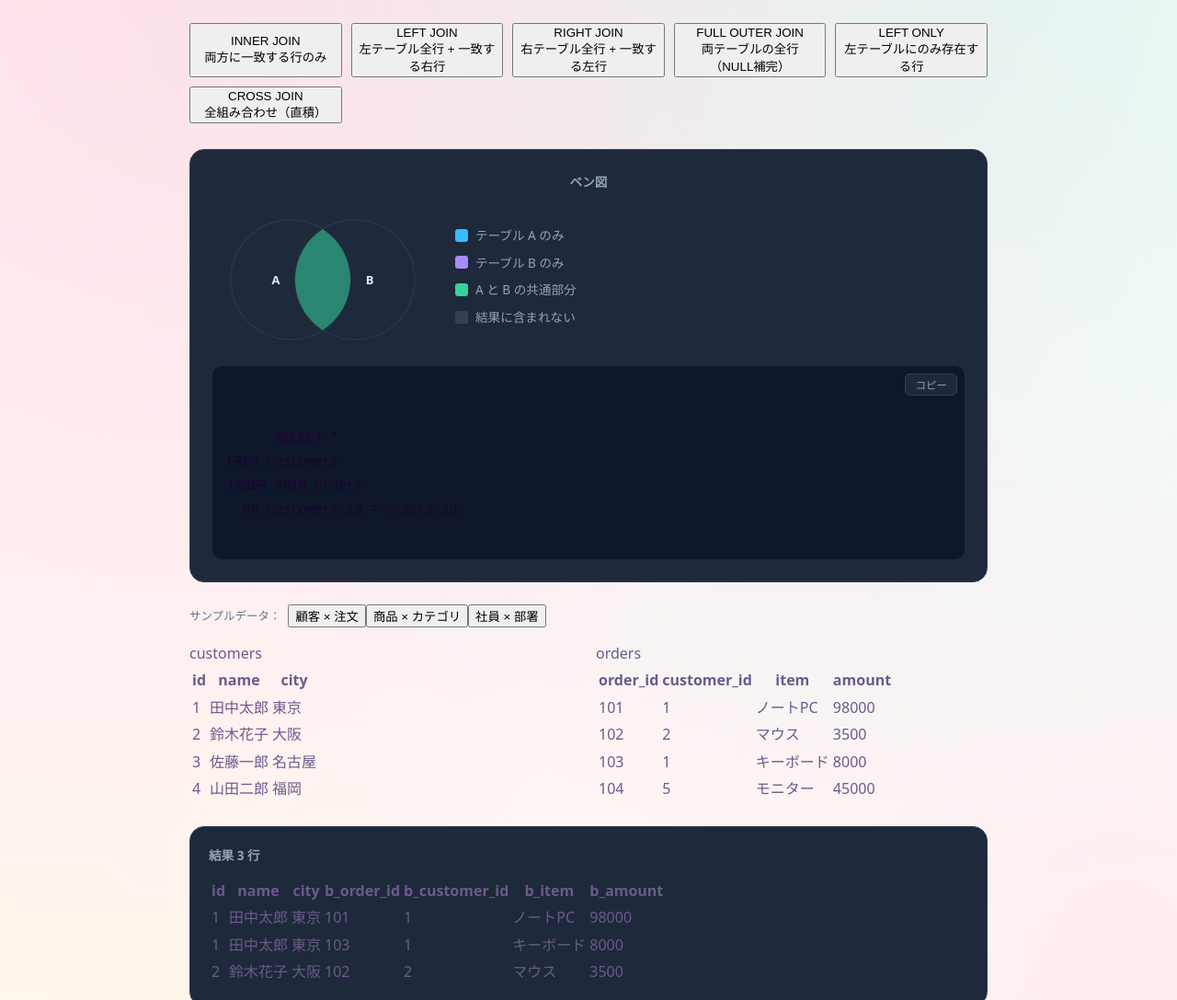
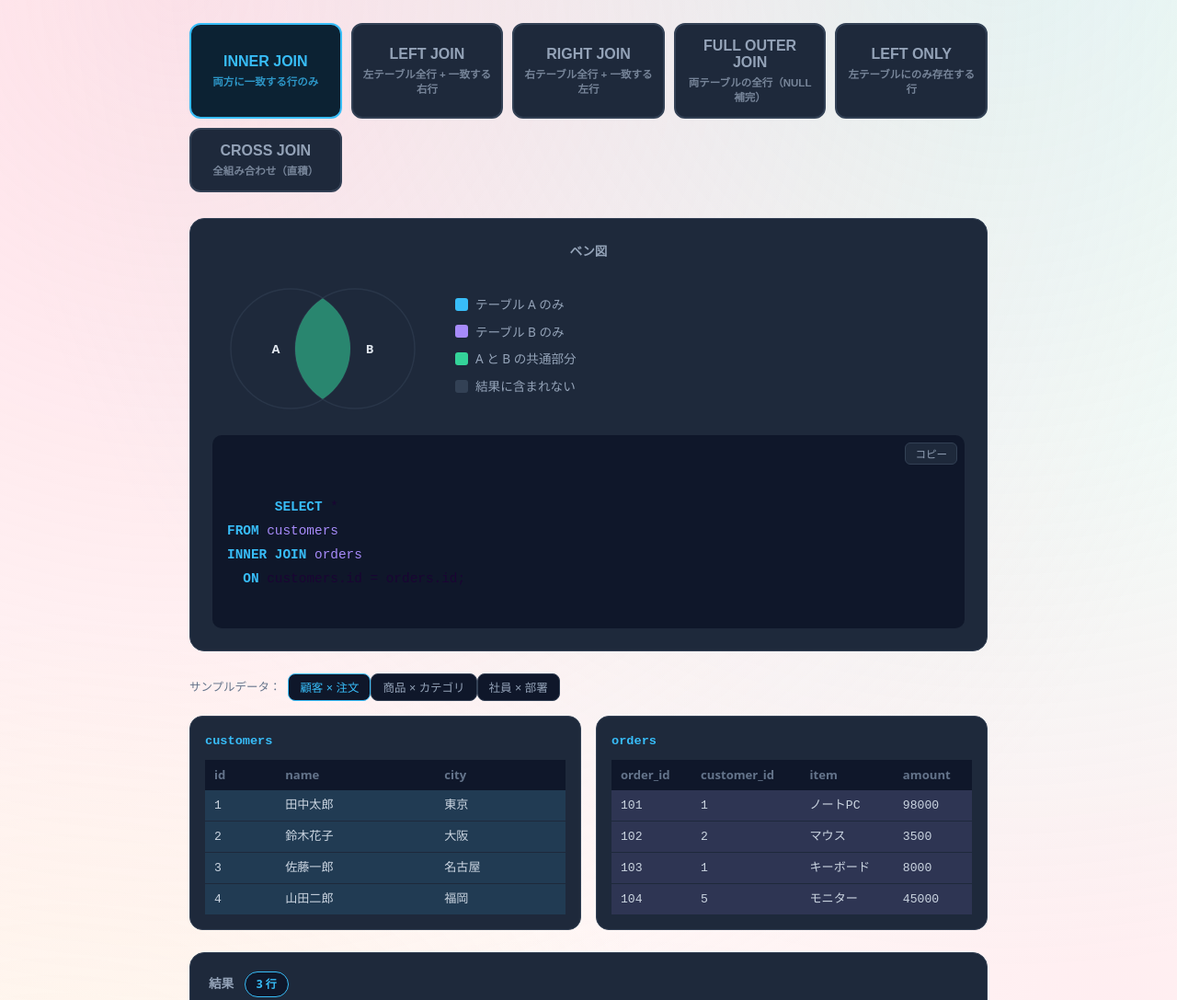
Before and after one commit to yumi-labs-tokyo/yumi-labs, an Astro site: page /tools/sql-join-visual in a window 1280 px wide. Shown: the part 293-1380 px from the top of the page at 92% size. Built offline with nearby package versions, Linux system fonts and the light colour scheme; Astro itself is replaced by a stand-in of ours; a web font is replaced by a local one.

Commit message:
fix: id:50 真の原因 — JS生成テーブルにスコープCSSが効いていなかった
これまでの修正が全く反映されなかった根本原因を特定:
- テーブル/table-card/th/td 等は renderSourceTables() の innerHTML で
  動的生成される
- Astroのスコープ付き<style>はビルド時のテンプレート要素にのみ
  data-astro-cid属性を付与し、セレクタを table[data-astro-cid-xxx] に変換
- JS生成要素にはこの属性が付かないため、min-width:0/overflow-x:auto/
  white-space:nowrap 等のスタイルが一切適用されていなかった

修正:
- コンテナに一意クラス .sqljv を付与
- JS生成要素のセレクタ(.join-btn, .dataset-btn, .table-card, table,
  th, td, .sql-*, .result-row-*, .result-count)を :global(.sqljv ...) に
  変換してページ固有グローバル化
- ビルド出力で .sqljv table 等がdata-astro-cidなしで出力されることを確認

Co-Authored-By: Claude Sonnet 4.6 <noreply@anthropic.com>

```diff
--- a/src/pages/tools/sql-join-visual.astro
+++ b/src/pages/tools/sql-join-visual.astro
@@ -10,15 +10,15 @@ import BaseLayout from '../../layouts/BaseLayout.astro';
 
   /* JOIN selector */
   .join-grid { display: grid; grid-template-columns: repeat(auto-fit, minmax(140px, 1fr)); gap: 10px; margin-bottom: 28px; }
-  .join-btn {
+  :global(.sqljv .join-btn) {
     padding: 14px 10px; border-radius: 12px; border: 2px solid #334155;
     background: #1e293b; color: #94a3b8; cursor: pointer; text-align: center;
     transition: all .2s; font-weight: 700;
   }
-  .join-btn:hover { border-color: #38bdf8; color: var(--gray-0); }
-  .join-btn.active { border-color: #38bdf8; background: #0c2233; color: #38bdf8; }
-  .join-btn-name { font-size: 1rem; margin-bottom: 4px; }
-  .join-btn-desc { font-size: 0.72rem; color: inherit; opacity: .75; }
+  :global(.sqljv .join-btn:hover) { border-color: #38bdf8; color: #f8fafc; }
+  :global(.sqljv .join-btn.active) { border-color: #38bdf8; background: #0c2233; color: #38bdf8; }
+  :global(.sqljv .join-btn-name) { font-size: 1rem; margin-bottom: 4px; }
+  :global(.sqljv .join-btn-desc) { font-size: 0.72rem; color: inherit; opacity: .75; }
 
   /* venn diagram */
   .venn-section { background: #1e293b; border: 1px solid #334155; border-radius: 16px; padding: 24px; margin-bottom: 24px; overflow: hidden; }
@@ -35,9 +35,9 @@ import BaseLayout from '../../layouts/BaseLayout.astro';
     overflow-x: auto; -webkit-overflow-scrolling: touch;
     white-space: pre-wrap; overflow-wrap: break-word; max-width: 100%;
   }
-  .sql-kw { color: #38bdf8; font-weight: 700; }
-  .sql-tbl { color: #a78bfa; }
-  .sql-cmt { color: #475569; }
+  :global(.sqljv .sql-kw) { color: #38bdf8; font-weight: 700; }
+  :global(.sqljv .sql-tbl) { color: #a78bfa; }
+  :global(.sqljv .sql-cmt) { color: #475569; }
   .copy-btn {
     position: absolute; top: 8px; right: 8px;
     padding: 3px 10px; border-radius: 6px; border: 1px solid #334155;
@@ -48,24 +48,24 @@ import BaseLayout from '../../layouts/BaseLayout.astro';
   /* data tables */
   .tables-row { display: grid; grid-template-columns: 1fr 1fr; gap: 16px; margin-bottom: 24px; }
   @media(max-width:580px){ .tables-row { grid-template-columns: 1fr; } }
-  .table-card { background: #1e293b; border: 1px solid #334155; border-radius: 14px; padding: 16px; overflow-x: auto; -webkit-overflow-scrolling: touch; max-width: 100%; min-width: 0; }
-  .table-name { font-size: 0.85rem; font-weight: 700; color: #38bdf8; margin-bottom: 10px; font-family: 'Courier New', monospace; }
-  table { min-width: 100%; border-collapse: collapse; font-size: 0.82rem; }
-  th { background: #0f172a; color: #64748b; padding: 6px 10px; text-align: left; font-weight: 600; white-space: nowrap; }
-  td { padding: 6px 10px; border-bottom: 1px solid #1e293b; color: #cbd5e1; font-family: 'Courier New', monospace; white-space: nowrap; }
-  tr:last-child td { border-bottom: none; }
-  td.hl-left  { background: rgba(56,189,248,.12); }
-  td.hl-right { background: rgba(167,139,250,.12); }
-  td.null-val { color: #475569; font-style: italic; }
+  :global(.sqljv .table-card) { background: #1e293b; border: 1px solid #334155; border-radius: 14px; padding: 16px; overflow-x: auto; -webkit-overflow-scrolling: touch; max-width: 100%; min-width: 0; }
+  :global(.sqljv .table-name) { font-size: 0.85rem; font-weight: 700; color: #38bdf8; margin-bottom: 10px; font-family: 'Courier New', monospace; }
+  :global(.sqljv table) { min-width: 100%; border-collapse: collapse; font-size: 0.82rem; }
+  :global(.sqljv th) { background: #0f172a; color: #64748b; padding: 6px 10px; text-align: left; font-weight: 600; white-space: nowrap; }
+  :global(.sqljv td) { padding: 6px 10px; border-bottom: 1px solid #1e293b; color: #cbd5e1; font-family: 'Courier New', monospace; white-space: nowrap; }
+  :global(.sqljv tr:last-child td) { border-bottom: none; }
+  :global(.sqljv td.hl-left)  { background: rgba(56,189,248,.12); }
+  :global(.sqljv td.hl-right) { background: rgba(167,139,250,.12); }
+  :global(.sqljv td.null-val) { color: #475569; font-style: italic; }
 
   /* result */
   .result-card { background: #1e293b; border: 1px solid #334155; border-radius: 16px; padding: 20px; margin-bottom: 24px; overflow: hidden; }
   .result-title { font-size: 0.85rem; font-weight: 700; color: #94a3b8; margin-bottom: 12px; }
-  .result-count { display: inline-block; padding: 3px 12px; border-radius: 99px; background: #0f172a; border: 1px solid #38bdf8; color: #38bdf8; font-size: 0.75rem; font-weight: 700; margin-left: 8px; }
+  :global(.sqljv .result-count) { display: inline-block; padding: 3px 12px; border-radius: 99px; background: #0f172a; border: 1px solid #38bdf8; color: #38bdf8; font-size: 0.75rem; font-weight: 700; margin-left: 8px; }
   .result-table-wrap { overflow-x: auto; -webkit-overflow-scrolling: touch; max-width: 100%; }
-  .result-row-left  td { background: rgba(56,189,248,.07); }
-  .result-row-right td { background: rgba(167,139,250,.07); }
-  .result-row-both  td { background: rgba(52,211,153,.07); }
+  :global(.sqljv .result-row-left  td) { background: rgba(56,189,248,.07); }
+  :global(.sqljv .result-row-right td) { background: rgba(167,139,250,.07); }
+  :global(.sqljv .result-row-both  td) { background: rgba(52,211,153,.07); }
 
   /* explanation */
   .explain-card { background: #1e293b; border: 1px solid #334155; border-radius: 16px; padding: 20px; margin-bottom: 24px; }
@@ -76,18 +76,18 @@ import BaseLayout from '../../layouts/BaseLayout.astro';
   /* dataset switcher */
   .dataset-row { display: flex; gap: 8px; flex-wrap: wrap; margin-bottom: 16px; align-items: center; }
   .dataset-label { font-size: 0.78rem; color: #64748b; }
-  .dataset-btn {
+  :global(.sqljv .dataset-btn) {
     padding: 5px 12px; border-radius: 8px; border: 1px solid #334155;
     background: #0f172a; color: #94a3b8; cursor: pointer; font-size: 0.78rem;
     transition: all .15s;
   }
-  .dataset-btn.active { border-color: #38bdf8; color: #38bdf8; }
+  :global(.sqljv .dataset-btn.active) { border-color: #38bdf8; color: #38bdf8; }
 
   @keyframes fadeIn { from{opacity:0;transform:translateY(4px)} to{opacity:1;transform:translateY(0)} }
   .anim { animation: fadeIn .3s ease; }
 </style>
 
-<div class="container">
+<div class="container sqljv">
   <div class="hero">
     <div class="hero-title">🗃️ SQL JOIN種類ビジュアル学習</div>
     <div class="hero-sub">ベン図アニメーション × サンプルデータで JOIN を直感的に理解</div>
```
